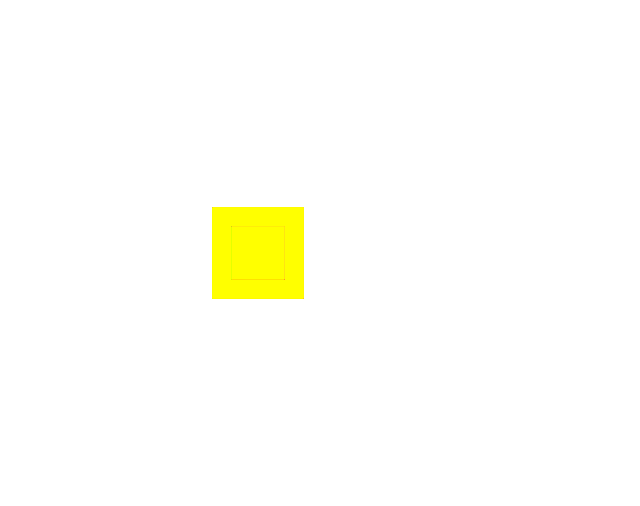
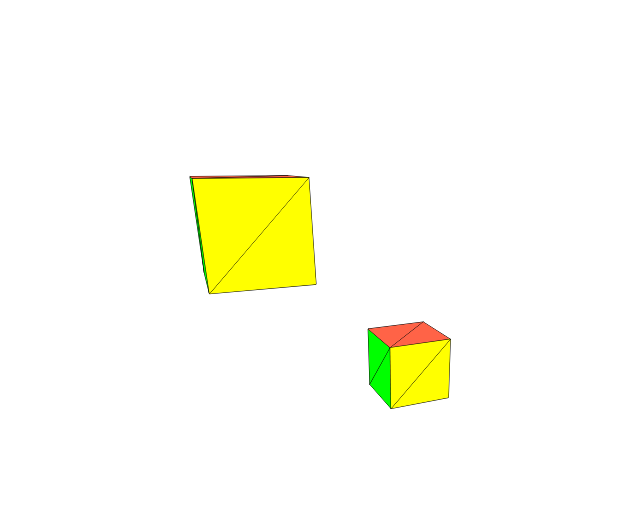
Before and after one commit to naoki-tomita/3d-engine, a website built with Vite: page index.html in a window 1280 px wide. Shown: the part 5-511 px from the top of the page, without its empty margins (0-640 px from the left). Built offline with nearby package versions, Linux system fonts and the light colour scheme.

Commit message:
Classified.

```diff
--- a/index.html
+++ b/index.html
@@ -7,7 +7,7 @@
   <title>Document</title>
 </head>
 <body>
-  <canvas width="500" height="500">
+  <canvas width="800" height="720">
   <script type="module" src="./index.ts"></script>
 </body>
 </html>
--- a/index.ts
+++ b/index.ts
@@ -1 +1,72 @@
-import "./src/Engine";
+import { Stage, Camera, CanvasView, Vertex3D, Face, Color, Model } from "./src/Engine";
+
+function cube(x: number, y: number, z: number, size: number) {
+  const w = size / 2, h = size / 2, d = size / 2, p = { x: x, y: y, z: z };
+  const f = [
+    new Face(new Vertex3D(p.x - w, p.y - h, p.z - d), new Vertex3D(p.x + w, p.y - h, p.z - d), new Vertex3D(p.x - w, p.y - h, p.z + d), Color.Red),
+    new Face(new Vertex3D(p.x + w, p.y - h, p.z - d), new Vertex3D(p.x + w, p.y - h, p.z + d), new Vertex3D(p.x - w, p.y - h, p.z + d), Color.Red),
+    new Face(new Vertex3D(p.x - w, p.y - h, p.z + d), new Vertex3D(p.x + w, p.y - h, p.z + d), new Vertex3D(p.x - w, p.y + h, p.z + d), Color.Blue),
+    new Face(new Vertex3D(p.x - w, p.y + h, p.z + d), new Vertex3D(p.x + w, p.y - h, p.z + d), new Vertex3D(p.x + w, p.y + h, p.z + d), Color.Blue),
+    new Face(new Vertex3D(p.x + w, p.y - h, p.z - d), new Vertex3D(p.x + w, p.y + h, p.z - d), new Vertex3D(p.x + w, p.y - h, p.z + d), Color.Green),
+    new Face(new Vertex3D(p.x + w, p.y + h, p.z - d), new Vertex3D(p.x + w, p.y + h, p.z + d), new Vertex3D(p.x + w, p.y - h, p.z + d), Color.Green),
+    new Face(new Vertex3D(p.x - w, p.y + h, p.z - d), new Vertex3D(p.x - w, p.y + h, p.z + d), new Vertex3D(p.x + w, p.y + h, p.z - d), Color.Orange),
+    new Face(new Vertex3D(p.x + w, p.y + h, p.z - d), new Vertex3D(p.x - w, p.y + h, p.z + d), new Vertex3D(p.x + w, p.y + h, p.z + d), Color.Orange),
+    new Face(new Vertex3D(p.x - w, p.y - h, p.z - d), new Vertex3D(p.x - w, p.y - h, p.z + d), new Vertex3D(p.x - w, p.y + h, p.z + d), Color.Pink),
+    new Face(new Vertex3D(p.x - w, p.y - h, p.z - d), new Vertex3D(p.x - w, p.y + h, p.z + d), new Vertex3D(p.x - w, p.y + h, p.z - d), Color.Pink),
+    new Face(new Vertex3D(p.x - w, p.y - h, p.z - d), new Vertex3D(p.x - w, p.y + h, p.z - d), new Vertex3D(p.x + w, p.y - h, p.z - d), Color.Yellow),
+    new Face(new Vertex3D(p.x + w, p.y - h, p.z - d), new Vertex3D(p.x - w, p.y + h, p.z - d), new Vertex3D(p.x + w, p.y + h, p.z - d), Color.Yellow),
+  ];
+  return new Model(f);
+}
+
+const camera = new Camera(new Vertex3D(1.3, 1.3, 1.3), new Vertex3D(1, 1, 2));
+const obj1 = cube(1, 1, 2, 0.1);
+const obj2 = cube(1, 1, 4, 0.5);
+const view = new CanvasView();
+const stage = new Stage(view, camera, [obj1, obj2])
+
+function render() {
+  stage.render();
+  requestAnimationFrame(render);
+}
+requestAnimationFrame(render);
+
+window.addEventListener("keydown", (e) => {
+  if (e.key === "ArrowUp") {
+    camera.lookAt.z = camera.lookAt.z + 0.1;
+    camera.position.z = camera.position.z + 0.1;
+  }
+  if (e.key === "ArrowDown") {
+    camera.lookAt.z = camera.lookAt.z - 0.1;
+    camera.position.z = camera.position.z - 0.1;
+  }
+  if (e.key === "ArrowLeft") {
+    camera.lookAt.x = camera.lookAt.x + 0.1;
+    camera.position.x = camera.position.x + 0.1;
+  }
+  if (e.key === "ArrowRight") {
+    camera.lookAt.x = camera.lookAt.x - 0.1;
+    camera.position.x = camera.position.x - 0.1;
+  }
+  if (e.key === " ") {
+    camera.lookAt.y = camera.lookAt.y + 0.1;
+    camera.position.y = camera.position.y + 0.1;
+  }
+  if (e.key === "Control") {
+    camera.lookAt.y = camera.lookAt.y - 0.1;
+    camera.position.y = camera.position.y - 0.1;
+  }
+
+  if (e.key === "w") {
+    camera.lookAt.z = camera.lookAt.z + 0.1;
+  }
+  if (e.key === "s") {
+    camera.lookAt.z = camera.lookAt.z - 0.1;
+  }
+  if (e.key === "a") {
+    camera.lookAt.x = camera.lookAt.x + 0.1;
+  }
+  if (e.key === "d") {
+    camera.lookAt.x = camera.lookAt.x - 0.1;
+  }
+});
--- a/src/Engine/index.ts
+++ b/src/Engine/index.ts
@@ -1,11 +1,11 @@
-class Model {
+export class Model {
   constructor(readonly faces: Face[]) {}
   get vertices(): Vertex3D[] {
     return this.faces.map(it => [it.v1, it.v2, it.v3]).flat();
   }
 }
 
-class Vector {
+export class Vector {
   constructor(readonly x: number, readonly y: number, readonly z: number) {}
   get norm(): number {
     return Math.sqrt(Math.pow(this.x, 2) + Math.pow(this.y, 2) + Math.pow(this.z, 2));
@@ -25,11 +25,17 @@ class Vector {
       this.x * other.y - this.y * other.x
     );
   }
+  dot(other: Vector): number {
+    return this.x * other.x + this.y * other.y + this.z * other.z;
+  }
   toVertex3D() {
     return new Vertex3D(this.x, this.y ,this.z);
   }
+  angle(other: Vector) {
+    return this.dot(other) / (this.norm * other.norm);
+  }
 }
-class Vertex3D {
+export class Vertex3D {
   constructor(public x: number, public y: number, public z: number) {}
 
   subtract(other: Vertex3D): Vertex3D {
@@ -49,11 +55,11 @@ class Vertex3D {
   }
 }
 
-class Vertex2D {
+export class Vertex2D {
   constructor(readonly x: number, readonly y: number) {}
 }
 
-class Color {
+export class Color {
   static Red:    Color = new Color(255, 0, 0)
   static Green:  Color = new Color(0, 255, 0)
   static Blue:   Color = new Color(0, 0, 255)
@@ -78,7 +84,7 @@ class Color {
   }
 }
 
-class Face {
+export class Face {
   constructor(readonly v1: Vertex3D, readonly v2: Vertex3D, readonly v3: Vertex3D, readonly color: Color) {}
   get normalVector(): Vector {
     const vec1 = this.v2.subtract(this.v1).toVector();
@@ -92,25 +98,6 @@ class Face {
       (this.v1.z + this.v2.z + this.v3.z) / 3,
     )
   }
-}
-
-function cube(x: number, y: number, z: number, size: number) {
-  const w = size / 2, h = size / 2, d = size / 2, p = { x: x, y: y, z: z };
-  const f = [
-    new Face(new Vertex3D(p.x - w, p.y - h, p.z - d), new Vertex3D(p.x + w, p.y - h, p.z - d), new Vertex3D(p.x - w, p.y - h, p.z + d), Color.Red),
-    new Face(new Vertex3D(p.x + w, p.y - h, p.z - d), new Vertex3D(p.x + w, p.y - h, p.z + d), new Vertex3D(p.x - w, p.y - h, p.z + d), Color.Red),
-    new Face(new Vertex3D(p.x - w, p.y - h, p.z + d), new Vertex3D(p.x + w, p.y - h, p.z + d), new Vertex3D(p.x - w, p.y + h, p.z + d), Color.Blue),
-    new Face(new Vertex3D(p.x - w, p.y + h, p.z + d), new Vertex3D(p.x + w, p.y - h, p.z + d), new Vertex3D(p.x + w, p.y + h, p.z + d), Color.Blue),
-    new Face(new Vertex3D(p.x + w, p.y - h, p.z - d), new Vertex3D(p.x + w, p.y + h, p.z - d), new Vertex3D(p.x + w, p.y - h, p.z + d), Color.Green),
-    new Face(new Vertex3D(p.x + w, p.y + h, p.z - d), new Vertex3D(p.x + w, p.y + h, p.z + d), new Vertex3D(p.x + w, p.y - h, p.z + d), Color.Green),
-    new Face(new Vertex3D(p.x - w, p.y + h, p.z - d), new Vertex3D(p.x - w, p.y + h, p.z + d), new Vertex3D(p.x + w, p.y + h, p.z - d), Color.Orange),
-    new Face(new Vertex3D(p.x + w, p.y + h, p.z - d), new Vertex3D(p.x - w, p.y + h, p.z + d), new Vertex3D(p.x + w, p.y + h, p.z + d), Color.Orange),
-    new Face(new Vertex3D(p.x - w, p.y - h, p.z - d), new Vertex3D(p.x - w, p.y - h, p.z + d), new Vertex3D(p.x - w, p.y + h, p.z + d), Color.Pink),
-    new Face(new Vertex3D(p.x - w, p.y - h, p.z - d), new Vertex3D(p.x - w, p.y + h, p.z + d), new Vertex3D(p.x - w, p.y + h, p.z - d), Color.Pink),
-    new Face(new Vertex3D(p.x - w, p.y - h, p.z - d), new Vertex3D(p.x - w, p.y + h, p.z - d), new Vertex3D(p.x + w, p.y - h, p.z - d), Color.Yellow),
-    new Face(new Vertex3D(p.x + w, p.y - h, p.z - d), new Vertex3D(p.x - w, p.y + h, p.z - d), new Vertex3D(p.x + w, p.y + h, p.z - d), Color.Yellow),
-  ];
-  return new Model(f);
 }
 
 type Matrix = number[][]
@@ -148,98 +135,65 @@ function convertPosition(p: Vertex3D, l: Vertex3D, v: Vertex3D): Vertex3D {
   return r;
 }
 
-const c = document.querySelector("canvas")!.getContext("2d")!;
-const width = document.querySelector("canvas")!.width;
-const height = document.querySelector("canvas")!.height;
-// low level api.
-function clear() {
-  c.clearRect(0, 0, width, height);
+export class Stage {
+  constructor(readonly view: CanvasView, readonly camera: Camera, readonly objects: Model[]) {}
+  render() {
+    const cameraCoordFaces = this.objects.map(obj =>
+      obj.faces.map(f => new Face(
+        convertPosition(this.camera.position, this.camera.lookAt, f.v1),
+        convertPosition(this.camera.position, this.camera.lookAt, f.v2),
+        convertPosition(this.camera.position, this.camera.lookAt, f.v3),
+        f.color,
+      ))
+    ).flat();
+
+    this.view.clear()
+    cameraCoordFaces
+      .sort((a, b) => a.center.z - b.center.z)
+      // カメラの前方にいるものだけ描画する
+      .filter(f => (f.v1.z < 0) && (f.v2.z < 0) && (f.v3.z < 0))
+      // カメラの点（原点）から見て、面の法線ベクトルが90度以上なら、面はあさっての方向を向いていると言える
+      .filter(f => f.center.toVector().angle(f.normalVector) <= 0)
+      .forEach(f => {
+        this.view.draw(this.camera.project(f.v1), this.camera.project(f.v2), this.camera.project(f.v3), f.color)
+      });
+
+  }
 }
 
-function draw(v1: Vertex2D, v2: Vertex2D, v3: Vertex2D, color: Color) {
-  const dx = width / 2;
-  const dy = height / 2;
-  c.beginPath();
-  c.moveTo(v1.x + dx, -v1.y + dy);
-  c.lineTo(v2.x + dx, -v2.y + dy);
-  c.lineTo(v3.x + dx, -v3.y + dy);
-  c.closePath();
-  c.strokeStyle = color.value;
-  c.stroke();
-  c.fillStyle = color.value;
-  c.fill();
+export class CanvasView {
+  context: CanvasRenderingContext2D;
+  width: number;
+  height: number;
+  constructor() {
+    const canvas = document.querySelector("canvas")!
+    this.context = canvas.getContext("2d")!;
+    this.width = canvas.width;
+    this.height = canvas.height;
+
+  }
+  clear() {
+    this.context.clearRect(0, 0, this.width, this.height);
+  }
+  draw(v1: Vertex2D, v2: Vertex2D, v3: Vertex2D, color: Color) {
+    const dx = this.width / 2;
+    const dy = this.height / 2;
+    this.context.beginPath();
+    this.context.moveTo(v1.x + dx, -v1.y + dy);
+    this.context.lineTo(v2.x + dx, -v2.y + dy);
+    this.context.lineTo(v3.x + dx, -v3.y + dy);
+    this.context.closePath();
+    this.context.strokeStyle = "black";
+    this.context.stroke();
+    this.context.fillStyle = color.value;
+    this.context.fill();
+  }
 }
 
-class Camera {
+export class Camera {
   constructor(public position: Vertex3D, public lookAt: Vertex3D) {}
   project(v: Vertex3D): Vertex2D {
     const ratio = (500 / (v.z || 0.000001));
     return new Vertex2D(ratio * v.x, ratio * v.y);
   }
 }
-
-const camera = new Camera(new Vertex3D(1, 1, 1), new Vertex3D(1, 1, 2));
-const obj1 = cube(1, 1, 2, 0.1);
-const obj2 = cube(1, 1, 4, 0.5);
-function render() {
-  const cameraCoordFaces = [obj1, obj2].map(obj =>
-    obj.faces.map(f => new Face(
-      convertPosition(camera.position, camera.lookAt, f.v1),
-      convertPosition(camera.position, camera.lookAt, f.v2),
-      convertPosition(camera.position, camera.lookAt, f.v3),
-      f.color,
-    ))
-  ).flat();
-
-  clear();
-  cameraCoordFaces
-    .sort((a, b) => a.center.z - b.center.z)
-    // カメラの前方にいるものだけにいるものは描画する必要がない
-    .filter(f => (f.v1.z < 0) && (f.v2.z < 0) && (f.v3.z < 0))
-    .filter(f => f.normalVector.z >= 0)
-    .forEach(f => {
-      draw(camera.project(f.v1), camera.project(f.v2), camera.project(f.v3), f.color)
-    });
-  requestAnimationFrame(render);
-}
-render();
-
-window.addEventListener("keydown", (e) => {
-  if (e.key === "ArrowUp") {
-    camera.lookAt.z = camera.lookAt.z + 0.1;
-    camera.position.z = camera.position.z + 0.1;
-  }
-  if (e.key === "ArrowDown") {
-    camera.lookAt.z = camera.lookAt.z - 0.1;
-    camera.position.z = camera.position.z - 0.1;
-  }
-  if (e.key === "ArrowLeft") {
-    camera.lookAt.x = camera.lookAt.x + 0.1;
-    camera.position.x = camera.position.x + 0.1;
-  }
-  if (e.key === "ArrowRight") {
-    camera.lookAt.x = camera.lookAt.x - 0.1;
-    camera.position.x = camera.position.x - 0.1;
-  }
-  if (e.key === " ") {
-    camera.lookAt.y = camera.lookAt.y + 0.1;
-    camera.position.y = camera.position.y + 0.1;
-  }
-  if (e.key === "Control") {
-    camera.lookAt.y = camera.lookAt.y - 0.1;
-    camera.position.y = camera.position.y - 0.1;
-  }
-
-  if (e.key === "w") {
-    camera.lookAt.z = camera.lookAt.z + 0.1;
-  }
-  if (e.key === "s") {
-    camera.lookAt.z = camera.lookAt.z - 0.1;
-  }
-  if (e.key === "a") {
-    camera.lookAt.x = camera.lookAt.x + 0.1;
-  }
-  if (e.key === "d") {
-    camera.lookAt.x = camera.lookAt.x - 0.1;
-  }
-});
```
